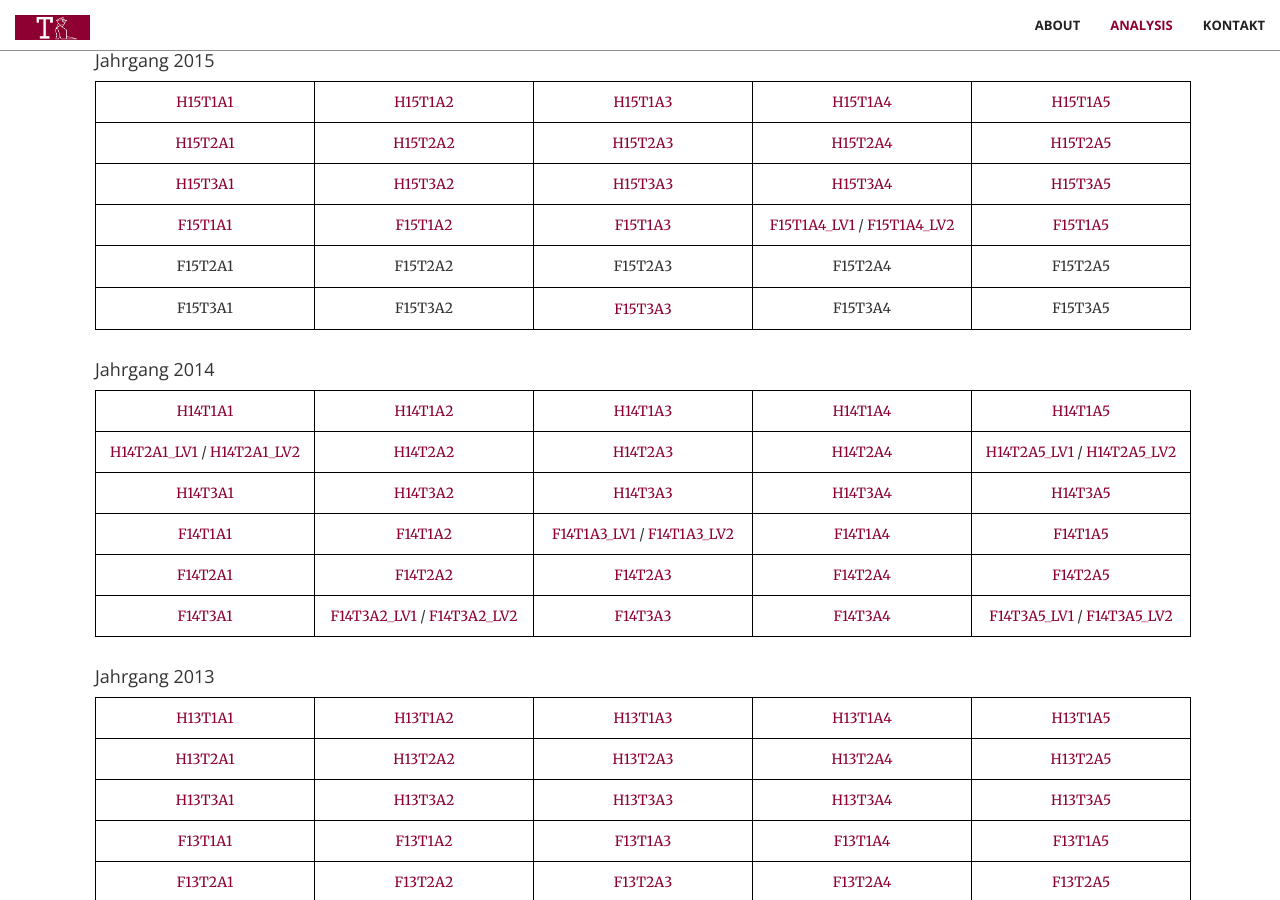
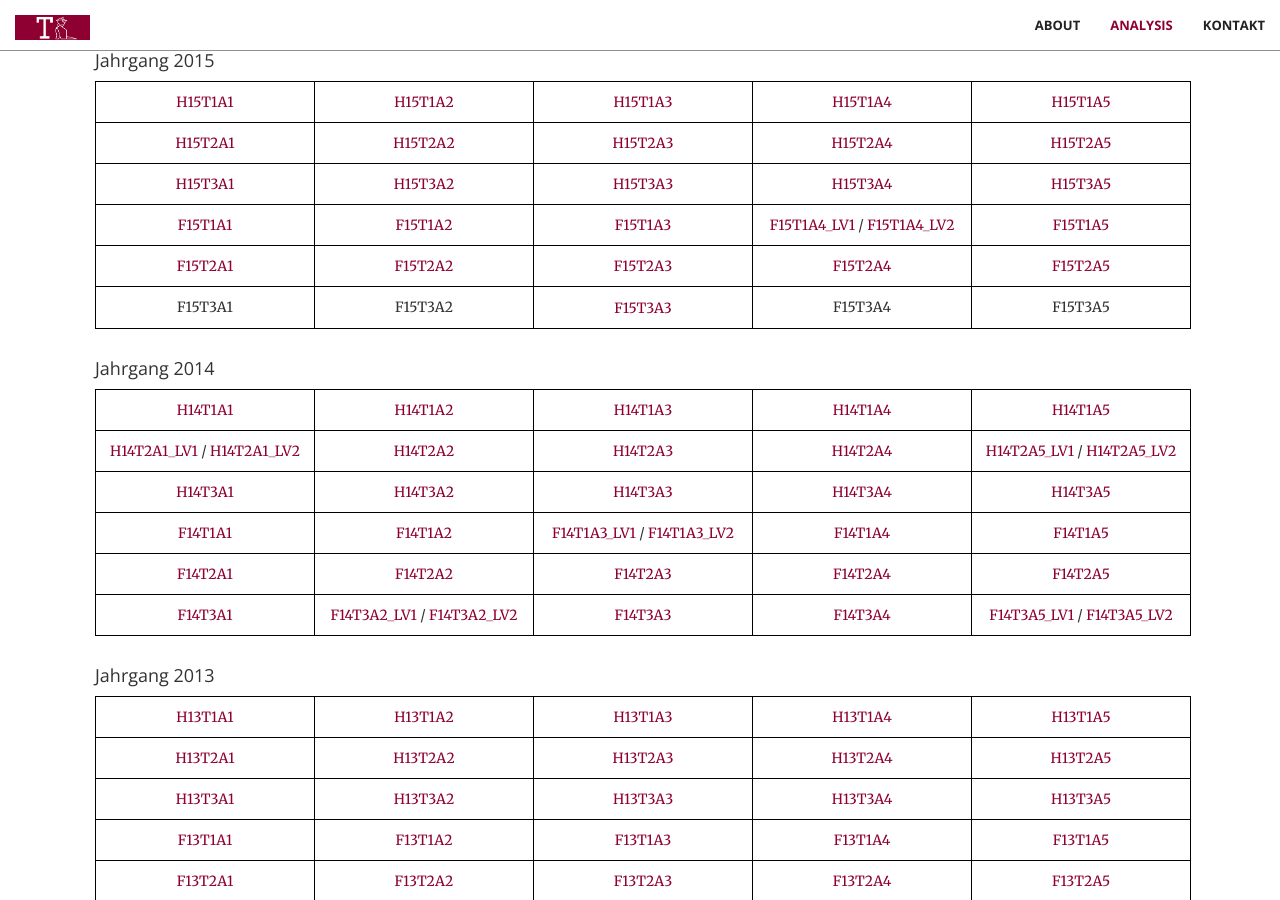
Before and after one commit to trabaldini/trabaldini.github.io, a Jekyll site: the page built from index.html, in a window 1280 px wide and 900 px high, scrolled down 4685 px. Built offline with Jekyll 4.4.1, drawn with Linux system fonts in a browser that asks for light colours; some web fonts are replaced.

Commit message:
Adds F15T2 solutions

```diff
--- a/_includes/math.html
+++ b/_includes/math.html
@@ -1142,19 +1142,19 @@
                             </tr>
                             <tr>
                                 <td style="width:20%">
-                                    <p>F15T2A1</p>
-                                </td>
-                                <td style="width:20%">
-                                    <p>F15T2A2</p>
-                                </td>
-                                <td style="width:20%">
-                                    <p>F15T2A3</p>
-                                </td>
-                                <td style="width:20%">
-                                    <p>F15T2A4</p>
-                                </td>
-                                <td style="width:20%">
-                                    <p>F15T2A5</p>
+                                    <a href="aufg/F15T2A1_FT.pdf" target="_blank">F15T2A1</a>
+                                </td>
+                                <td style="width:20%">
+                                    <a href="aufg/F15T2A2_FT.pdf" target="_blank">F15T2A2</a>
+                                </td>
+                                <td style="width:20%">
+                                    <a href="aufg/F15T2A3_FT.pdf" target="_blank">F15T2A3</a>
+                                </td>
+                                <td style="width:20%">
+                                    <a href="aufg/F15T2A4_DGL.pdf" target="_blank">F15T2A4</a>
+                                </td>
+                                <td style="width:20%">
+                                    <a href="aufg/F15T2A5_DGL.pdf" target="_blank">F15T2A5</a>
                                 </td>
                             </tr>
                             <tr>
```
Also changed, not shown: 5 other files.
